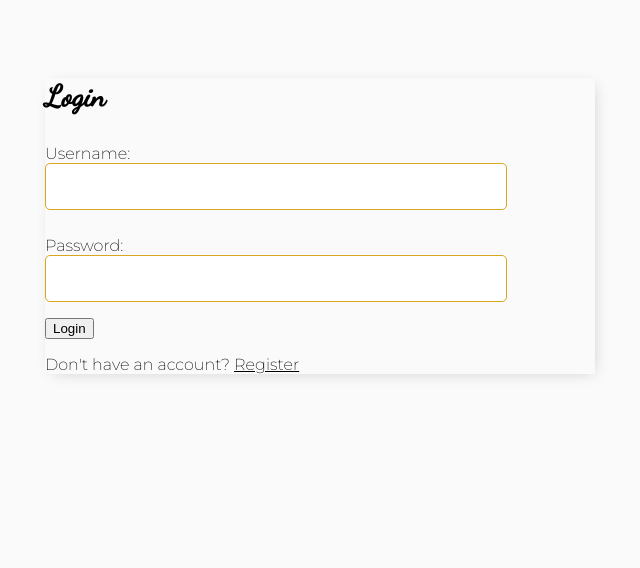
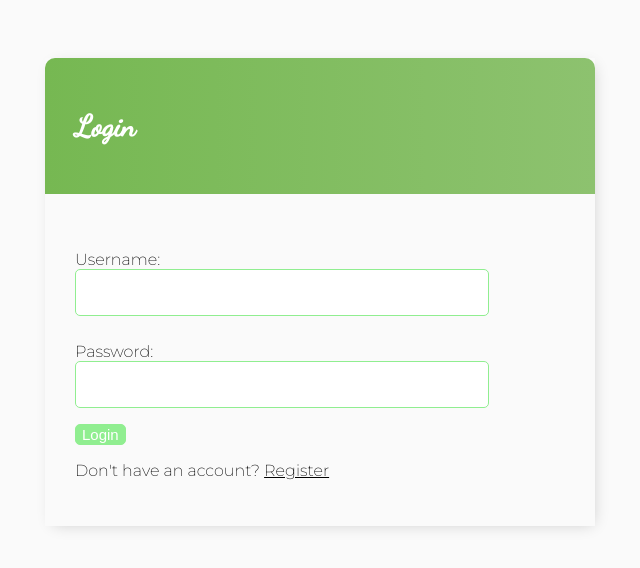
Before and after one commit to miloszKubiak/notesApp, a Django app: page /login/ in a window 1280 px wide. Shown: the top 568 px of the page, without its empty margins (320-960 px from the left). Run offline with Django 3.2, Linux system fonts and the light colour scheme; some libraries are stand-ins or nearby versions.

Commit message:
style login and register view, and change theme color

```diff
--- a/base/templates/base/login.html
+++ b/base/templates/base/login.html
@@ -1,14 +1,17 @@
 {% extends 'base/main.html' %}
 {% block content %}
 
+<div class="header-bar">
 	<h1>Login</h1>
+</div>
 
+<div class="card-body">
 	<form method="POST">
 		{% csrf_token %}
 		{{ form.as_p }}
-	<input type="submit" value="Login">
+		<input class="button" type="submit" value="Login">
 	</form>
-
 	<p>Don't have an account? <a href="{% url 'register' %}">Register</a></p>
+</div>
 
 {% endblock content %}
--- a/base/templates/base/main.html
+++ b/base/templates/base/main.html
@@ -42,7 +42,7 @@
 			color: white;
 			padding: 30px;
 			border-radius: 10px 10px 0 0;
-			background: linear-gradient(to right, #eacda3, #d6ae7b);;
+			background: linear-gradient(to right, #76b852, #8dc26f);
 		}
 
 		.header-bar a {
@@ -59,7 +59,7 @@
 
 		.logout:hover,
 		.header-bar a:hover {
-			color: lightgoldenrodyellow;
+			color:lightgreen;
 			transform: scale(1.1);
 			transition: .3s;
 		}
@@ -81,13 +81,13 @@
 		}
 
 		.view:hover {
-			color: goldenrod;
+			color: lightgreen;
 			transform: scale(1.2);
 			transition: .3s;
 		}
 
 		.edit:hover {
-			color: goldenrod;
+			color: lightgreen;
 			transform: scale(1.2);
 			transition: .3s;
 		}
@@ -99,7 +99,7 @@
 		}
 
 		.add-note:hover {
-			color: goldenrod;
+			color: lightgreen;
 			transform: scale(1.2);
 			transition: .3s;
 		}
@@ -126,7 +126,7 @@
 		input[type=text],
 		input[type=password],
 		textarea {
-			border: 1px solid goldenrod;
+			border: 1px solid lightgreen;
 			outline: none;
 			border-radius: 5px;
 			padding: 10px;
@@ -142,8 +142,8 @@
 		}
 
 		.button {
-			border: 1px solid goldenrod;
-			background-color: goldenrod;
+			border: 1px solid lightgreen;
+			background-color: lightgreen;
 			color: white;
 			font-size: 15px;
 			cursor: pointer;
--- a/base/templates/base/note_form.html
+++ b/base/templates/base/note_form.html
@@ -10,7 +10,7 @@
 	<form method="POST" action="">
 		{% csrf_token %}
 		{{ form.as_p }}
-		<input class="button" type="submit" value="Submit">
+		<input class="button" type="submit" value="Add">
 	</form>
 </div>
 
```
Also changed, not shown: base/templates/base/register.html (+16 -8 lines), db.sqlite3. Lines whose indentation alone changed are shown as unchanged.
